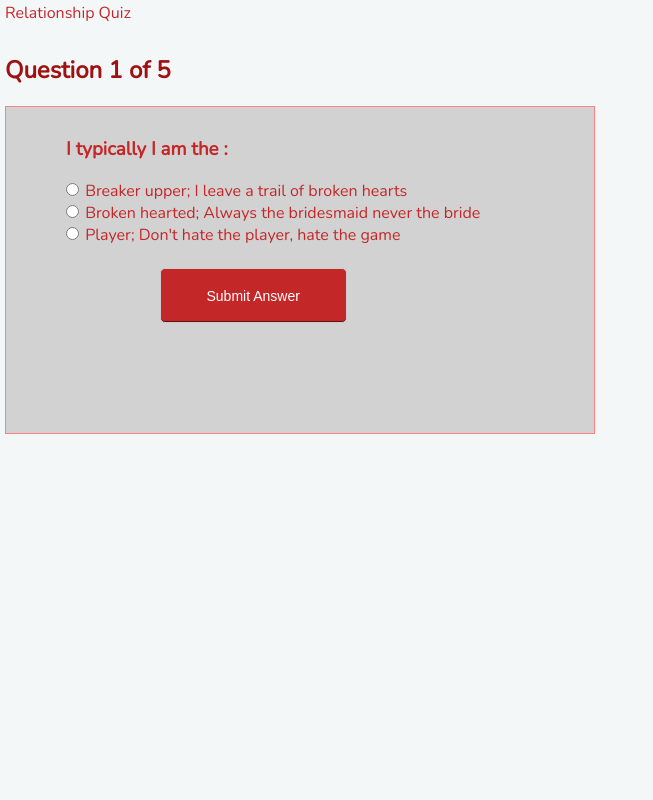
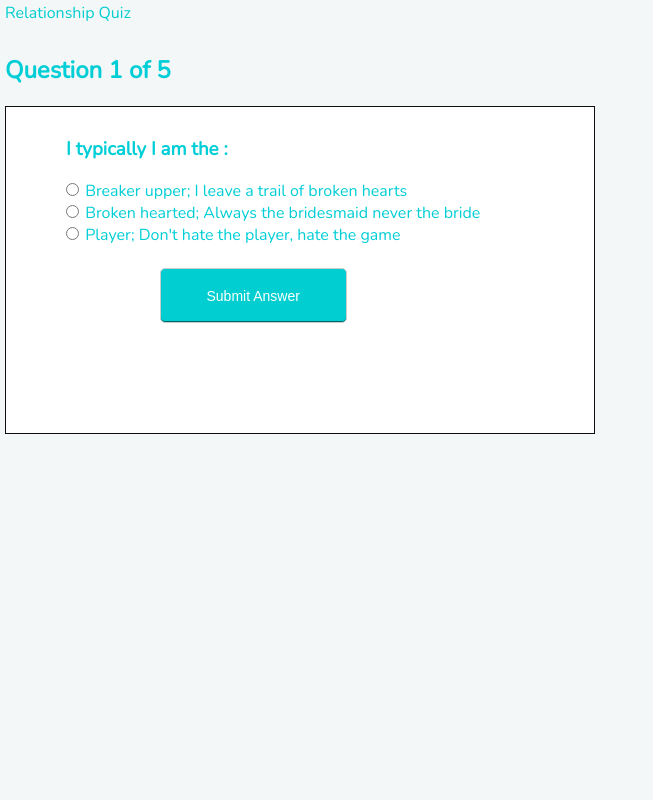
Before and after one commit to toanhtran/StopLoveLoss, a Django app: page /Endit/quiz in a window 1280 px wide. Shown: the whole page, without its empty margins (0-653 px from the left). Run offline with Django 3.2, Linux system fonts and the light colour scheme.

Commit message:
Change color #00CED1 styling on quiz

```diff
--- a/Endit/static/Endit/quiz.css
+++ b/Endit/static/Endit/quiz.css
@@ -6,7 +6,7 @@
 
 body {
   font-family: 'Nunito', sans-serif;
-  color: #9F1212;
+  color: #00CED6;
   max-width: 600px;
   margin: 2px auto;
   padding: 2px 5px;
@@ -16,15 +16,16 @@ body {
 
 .quizHeader {
  font-family: 'Nunito', sans-serif;
-  color: #C42727;
+  color: #00CED1;
   margin: 0 0 30px 0;
 }
 div#test {
-border: #FF8181 1px solid; padding:10px 60px 100px ;
-background-color: #D2D2D2;
+border: #0f0f0f 1px solid; padding:10px 60px 100px ;
+margin: auto;
+background-color: #fff;
 /*background-image: url('../images/misty_mtn.jpg');
 */
-color: #C42727;
+color: #00CED6;
 
 
 
@@ -52,7 +53,7 @@ select {
 button {
   padding: 19px 39px 18px 39px;
   color: #FFF;
-  background-color: #C42727;
+  background-color: #00CED1;
   font-size: 14px;
   text-align: center;
   font-style: normal;
--- a/Endit/templates/Endit/HiLo.html
+++ b/Endit/templates/Endit/HiLo.html
@@ -29,7 +29,7 @@
 	{% csrf_token %}
 	<ul>
 		{% for high in highs %}
-		<li><a>{{ high.description }}</a>
+		<li><a class="high_lows">{{ high.description }}</a>
 			<a href="/Endit/show_HiLo/{{ high.id}}/delete">X</a></li>
 		{% endfor %}
 	</ul>
@@ -41,7 +41,7 @@
 	{% csrf_token %}
 	<ul class="lows_items">
 		{% for low in lows %}
-		<li><a>{{ low.description }}</a>
+		<li><a class="high_lows">{{ low.description }}</a>
 			<a>{% ifequal low.level 3 %}
 				Deal Breaker
 				{% endifequal %}
```
Also changed, not shown: Endit/static/Endit/style.css (+11 -2 lines), 1 other file.
